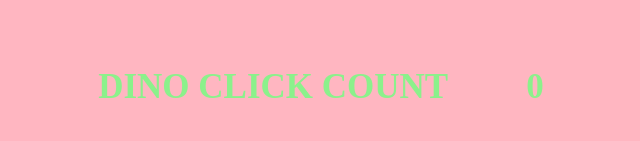
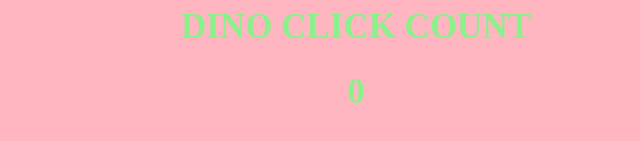
Before and after one commit to Rxyxna/Portfolio-2---web-technology, a plain HTML site: page index.html in a window 1280 px wide. Shown: the part 301-442 px from the top of the page, without its empty margins (284-924 px from the left). Drawn offline with Linux system fonts and the light colour scheme.

Commit message:
The full clicker working and in function, but need to add more as its too simple right now

```diff
--- a/index.html
+++ b/index.html
@@ -19,8 +19,8 @@
 
 
     <!--Clicker-->
-    <p id="clickerTitle"> DINO CLICK COUNT <span id="total-dino-amount"> 0</span> </p>
-
+    <p id="clickerTitle"> DINO CLICK COUNT </p>
+<p> <span id="total-dino-amount"> 0</span>  </p>
 
 <script src= "main.js"></script>
 </body>
--- a/style.css
+++ b/style.css
@@ -50,7 +50,7 @@ body
 
 #clickerTitle
 {
-    margin: 70px;
+    margin: 10px;
     text-align: center;
     color: #8bf18b;
     font-weight: bold;
@@ -59,12 +59,16 @@ body
 
 #total-dino-amount
 {
-    margin: 70px;
+    display: flex;
+    justify-content: center;
+    margin: 25px;
     text-align: center;
     color: #8bf18b;
     font-weight: bold;
     font-size: 35px;
 }
+
+
 
 #Dinoimg
 {
```
